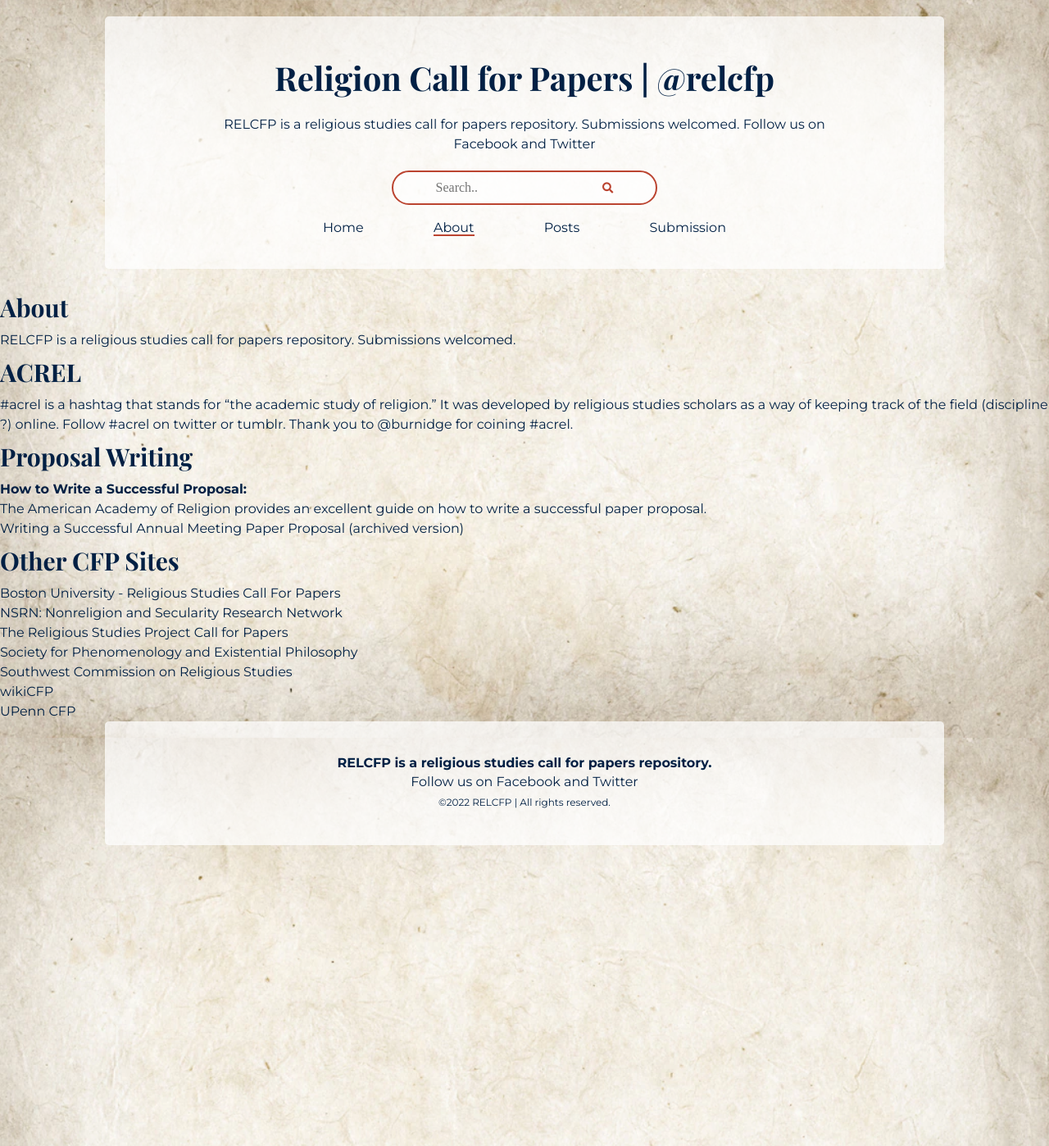
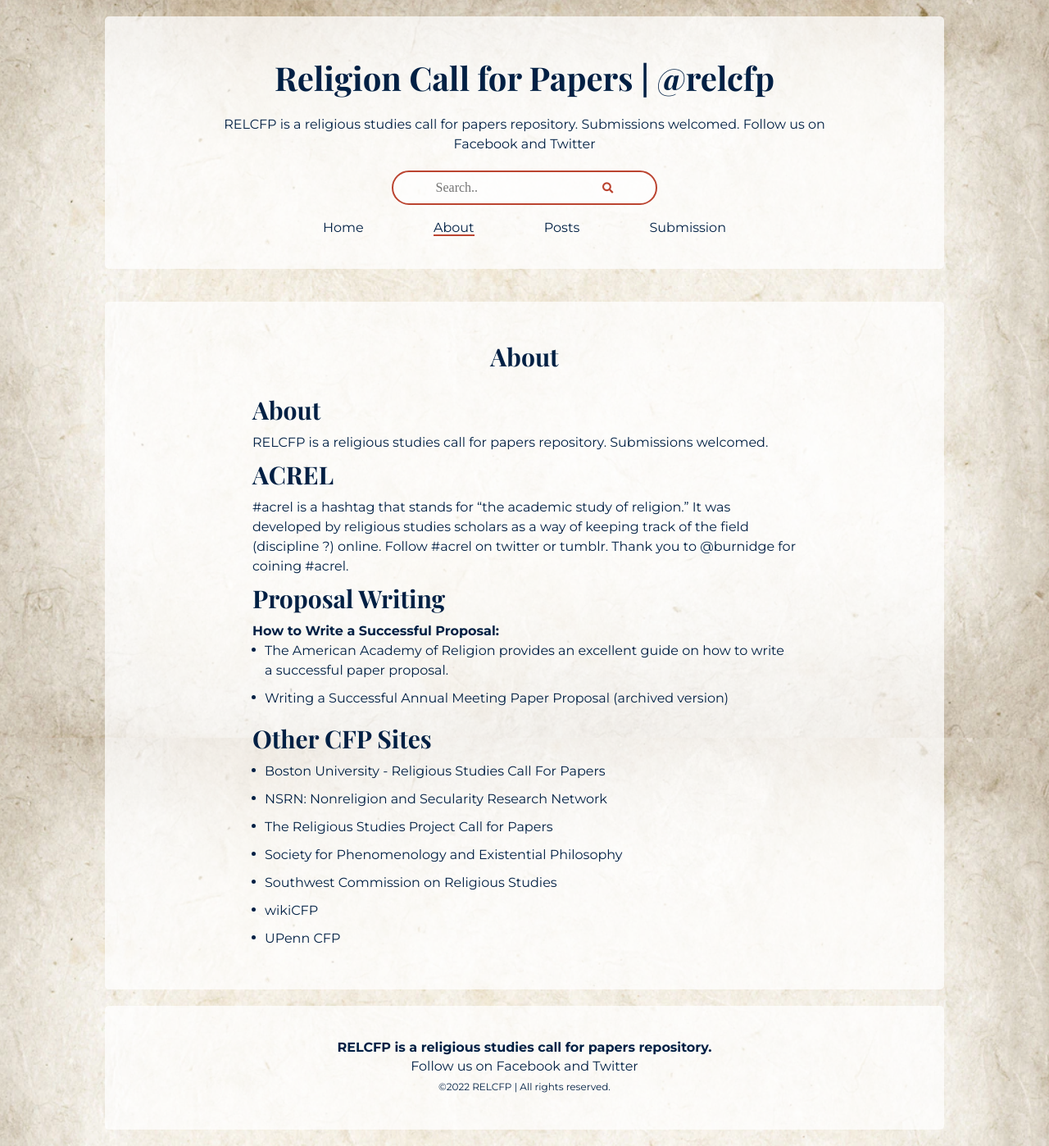
Before and after one commit to adamdjbrett/relcfp, a Jekyll site: the page built from about.md, in a window 1280 px wide. Shown: the whole page at 82% size. Built offline with Jekyll 4.4.1, drawn with Linux system fonts in a browser that asks for light colours; nearby versions of some CDN libraries; a script that is not in the unit is left out.

Commit message:
update about and add page layout

```diff
--- /dev/null
+++ b/_layouts/page.html
@@ -0,0 +1,30 @@
+---
+layout: default
+section_id: page
+pagination:
+  enabled: false
+---
+<div class="container">
+    <div class="post__header">
+      <h2>{{page.title}}</h2>
+    </div>
+    <div class="post__content">
+      <div class="post__img">
+        {%- if page.image -%}
+        <img src="{{page.image}}" alt="{{page.title}}">
+        {%- endif -%}
+      </div>
+
+      <div class="post__content">
+        <div class="post__img">
+          {%- if page.image -%}
+          <img src="{{page.image}}" alt="{{page.title}}">
+          {%- endif -%}
+        </div>
+        {{content}}
+
+      </div>
+
+    </div>
+
+  </div>
```
Also changed, not shown: about.md (+1 -1 lines), 1 other file.
